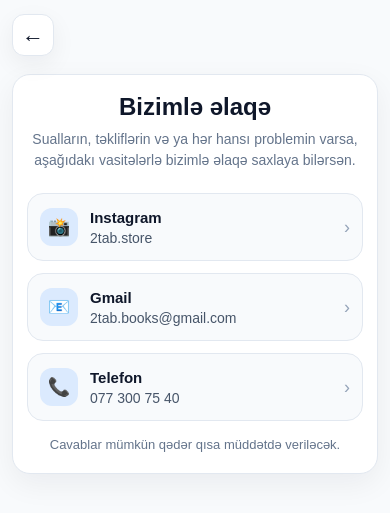
After one commit to ResulMemmedzade/2tab-marketplace, a PHP site: page /contact.php in a window 390 px wide. The commit adds this page. Shown: the top 513 px of the page. Run offline with PHP 8.4, Linux system fonts and the light colour scheme.

Commit message:
Topbar scroll fix + contact page UI improvements

```diff
--- /dev/null
+++ b/contact.php
@@ -0,0 +1,242 @@
+<?php
+session_start();
+$user_id = $_SESSION['user_id'] ?? null;
+?>
+
+<!DOCTYPE html>
+<html lang="az">
+<head>
+    <meta charset="UTF-8">
+    <meta name="viewport" content="width=device-width, initial-scale=1.0">
+    <title>Əlaqə - 2tab</title>
+    <style>
+        * {
+            box-sizing: border-box;
+        }
+
+        body {
+            margin: 0;
+            font-family: Arial, sans-serif;
+            background: #f8fafc;
+            color: #1e293b;
+        }
+
+        .page {
+            max-width: 520px;
+            margin: 0 auto;
+            padding: 20px 16px 40px;
+        }
+
+        .top-row {
+            display: flex;
+            align-items: center;
+            margin-bottom: 18px;
+        }
+
+        .back-btn {
+            display: inline-flex;
+            align-items: center;
+            justify-content: center;
+            width: 42px;
+            height: 42px;
+            border-radius: 12px;
+            background: #ffffff;
+            border: 1px solid #e2e8f0;
+            text-decoration: none;
+            color: #0f172a;
+            font-size: 22px;
+            font-weight: bold;
+            box-shadow: 0 8px 24px rgba(15, 23, 42, 0.06);
+        }
+
+        .back-btn:hover {
+            background: #f1f5f9;
+        }
+
+        .card {
+            background: #ffffff;
+            border: 1px solid #e2e8f0;
+            border-radius: 20px;
+            padding: 22px 18px;
+            box-shadow: 0 10px 30px rgba(15, 23, 42, 0.06);
+        }
+
+        h1 {
+            margin: 0 0 8px;
+            font-size: 28px;
+            color: #0f172a;
+            text-align: center;
+        }
+
+        .subtitle {
+            margin: 0 0 22px;
+            text-align: center;
+            color: #64748b;
+            line-height: 1.5;
+            font-size: 14px;
+        }
+
+        .contact-list {
+            display: flex;
+            flex-direction: column;
+            gap: 12px;
+        }
+
+        .contact-item {
+            display: flex;
+            align-items: center;
+            justify-content: space-between;
+            gap: 12px;
+            width: 100%;
+            padding: 16px 14px;
+            border-radius: 16px;
+            background: #f8fafc;
+            border: 1px solid #e2e8f0;
+            text-decoration: none;
+            color: #0f172a;
+            transition: 0.2s ease;
+        }
+
+        .contact-item:hover {
+            background: #eff6ff;
+            border-color: #bfdbfe;
+        }
+
+        .contact-left {
+            display: flex;
+            align-items: center;
+            gap: 12px;
+            min-width: 0;
+        }
+
+        .icon {
+            width: 42px;
+            height: 42px;
+            border-radius: 12px;
+            background: #dbeafe;
+            color: #2563eb;
+            display: inline-flex;
+            align-items: center;
+            justify-content: center;
+            font-size: 20px;
+            flex-shrink: 0;
+        }
+
+        .contact-text {
+            min-width: 0;
+        }
+
+        .contact-title {
+            font-size: 15px;
+            font-weight: 700;
+            margin-bottom: 4px;
+        }
+
+        .contact-value {
+            font-size: 14px;
+            color: #475569;
+            word-break: break-word;
+        }
+
+        .arrow {
+            color: #94a3b8;
+            font-size: 18px;
+            flex-shrink: 0;
+        }
+
+
+
+        .note {
+            margin-top: 14px;
+            text-align: center;
+            color: #64748b;
+            font-size: 13px;
+            line-height: 1.5;
+        }
+
+        @media (max-width: 480px) {
+            .page {
+                padding: 14px 12px 30px;
+            }
+
+            .card {
+                padding: 18px 14px;
+                border-radius: 18px;
+            }
+
+            h1 {
+                font-size: 24px;
+            }
+
+            .contact-item {
+                padding: 14px 12px;
+            }
+
+            .icon {
+                width: 38px;
+                height: 38px;
+                font-size: 18px;
+            }
+        }
+    </style>
+</head>
+<body>
+
+<div class="page">
+    <div class="top-row">
+        <a href="javascript:history.back()" class="back-btn" aria-label="Geri">←</a>
+    </div>
+
+    <div class="card">
+        <h1>Bizimlə əlaqə</h1>
+        <p class="subtitle">
+            Sualların, təkliflərin və ya hər hansı problemin varsa, aşağıdakı vasitələrlə bizimlə əlaqə saxlaya bilərsən.
+        </p>
+
+        <div class="contact-list">
+
+            <a class="contact-item" href="https://instagram.com/2tab.store" target="_blank" rel="noopener noreferrer">
+                <div class="contact-left">
+                    <div class="icon">📸</div>
+                    <div class="contact-text">
+                        <div class="contact-title">Instagram</div>
+                        <div class="contact-value">2tab.store</div>
+                    </div>
+                </div>
+                <div class="arrow">›</div>
+            </a>
+
+            <a class="contact-item" href="mailto:2tab.books@gmail.com">
+                <div class="contact-left">
+                    <div class="icon">📧</div>
+                    <div class="contact-text">
+                        <div class="contact-title">Gmail</div>
+                        <div class="contact-value">2tab.books@gmail.com</div>
+                    </div>
+                </div>
+                <div class="arrow">›</div>
+            </a>
+
+            <a class="contact-item" href="tel:+994773007540">
+                <div class="contact-left">
+                    <div class="icon">📞</div>
+                    <div class="contact-text">
+                        <div class="contact-title">Telefon</div>
+                        <div class="contact-value">077 300 75 40</div>
+                    </div>
+                </div>
+                <div class="arrow">›</div>
+            </a>
+
+        </div>
+
+
+
+        <div class="note">
+            Cavablar mümkün qədər qısa müddətdə veriləcək.
+        </div>
+    </div>
+</div>
+
+</body>
+</html>
--- a/start_chat.php
+++ b/start_chat.php
@@ -1,6 +1,7 @@
 <?php
 
 require_once "config.php";
+
 
 ensureCsrfToken();
 
```
Also changed, not shown: book.php (+0 -31 lines), books.php (+0 -31 lines), includes/topbar.php (+115 -210 lines), index.php (+1 -9 lines), assets/icons/contact.png (added).
